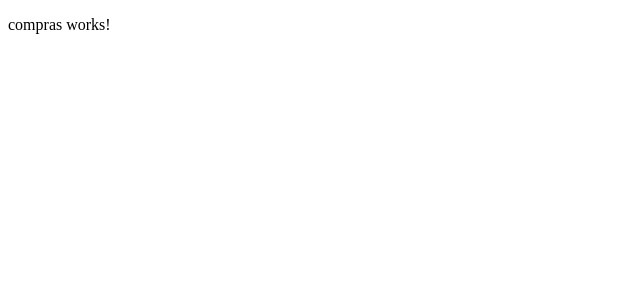
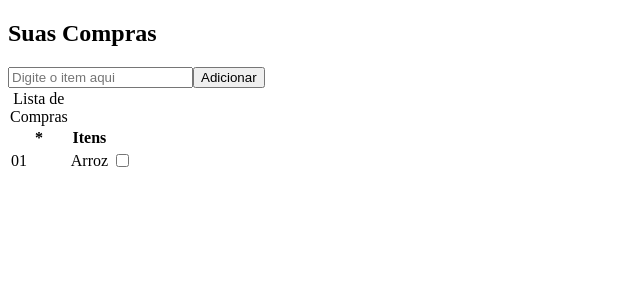
Before and after one commit to Beto2Franca/Angular, an Angular app in the folder aula02/lista/: page / in a window 1280 px wide. Shown: the top 300 px of the page, without its empty margins (0-640 px from the left). Built offline with nearby package versions, Linux system fonts and the light colour scheme.

Commit message:
HTML lista comprar 01

```diff
--- a/aula02/lista/src/app/compras/compras.html
+++ b/aula02/lista/src/app/compras/compras.html
@@ -1 +1,24 @@
-<p>compras works!</p>
+<section>
+    <h1>Suas Compras</h1>
+    <form action="">
+        <input type="text" name="text" id="text" placeholder="Digite o item aqui">
+        <button type="submit">Adicionar</button>
+    </form>
+    <table>
+        <thead>
+            <caption>Lista de Compras</caption>
+            <tr>
+                <th>*</th>
+                <th>Itens</th>
+            </tr>
+
+        </thead>
+        <tbody>
+            <tr>
+                <td>01</td>
+                <td>Arroz</td>
+                <td><input type="checkbox" name="check" id="check"></td>
+            </tr>
+        </tbody>
+    </table>
+</section>
```
